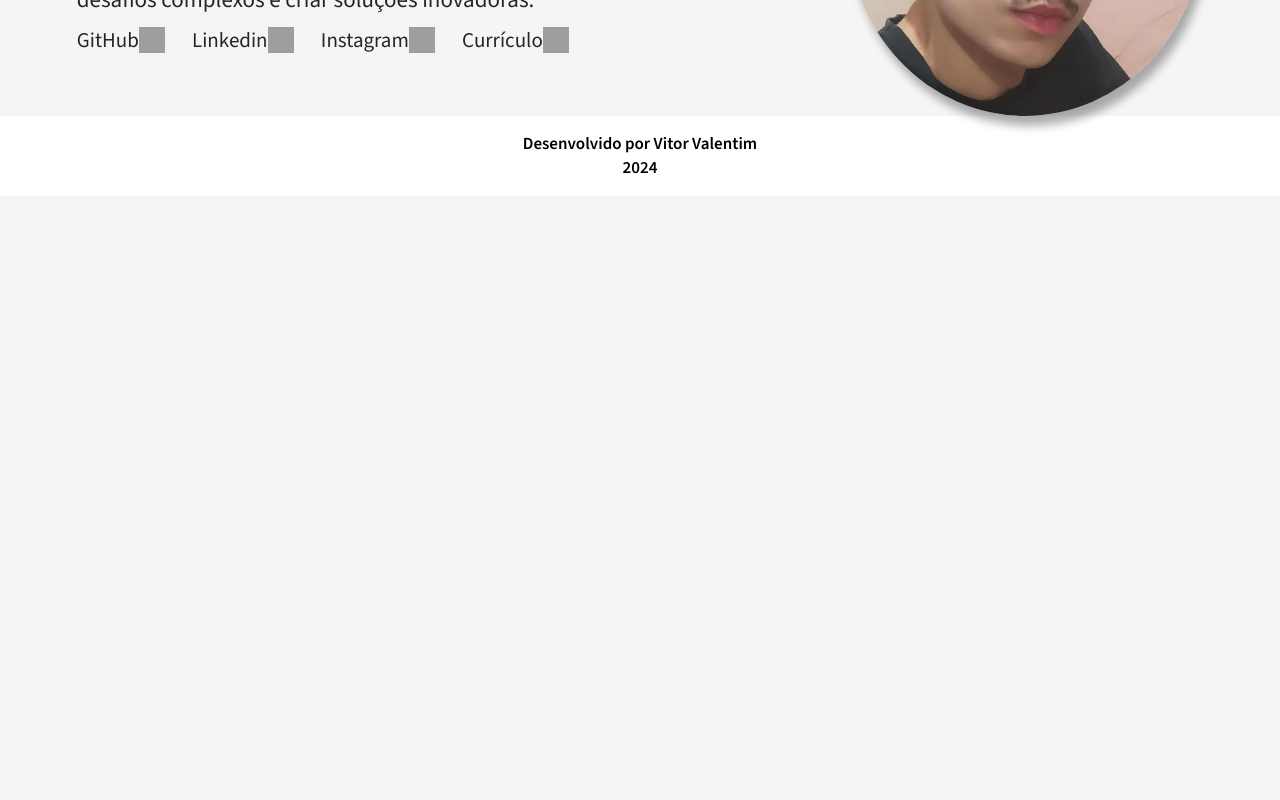
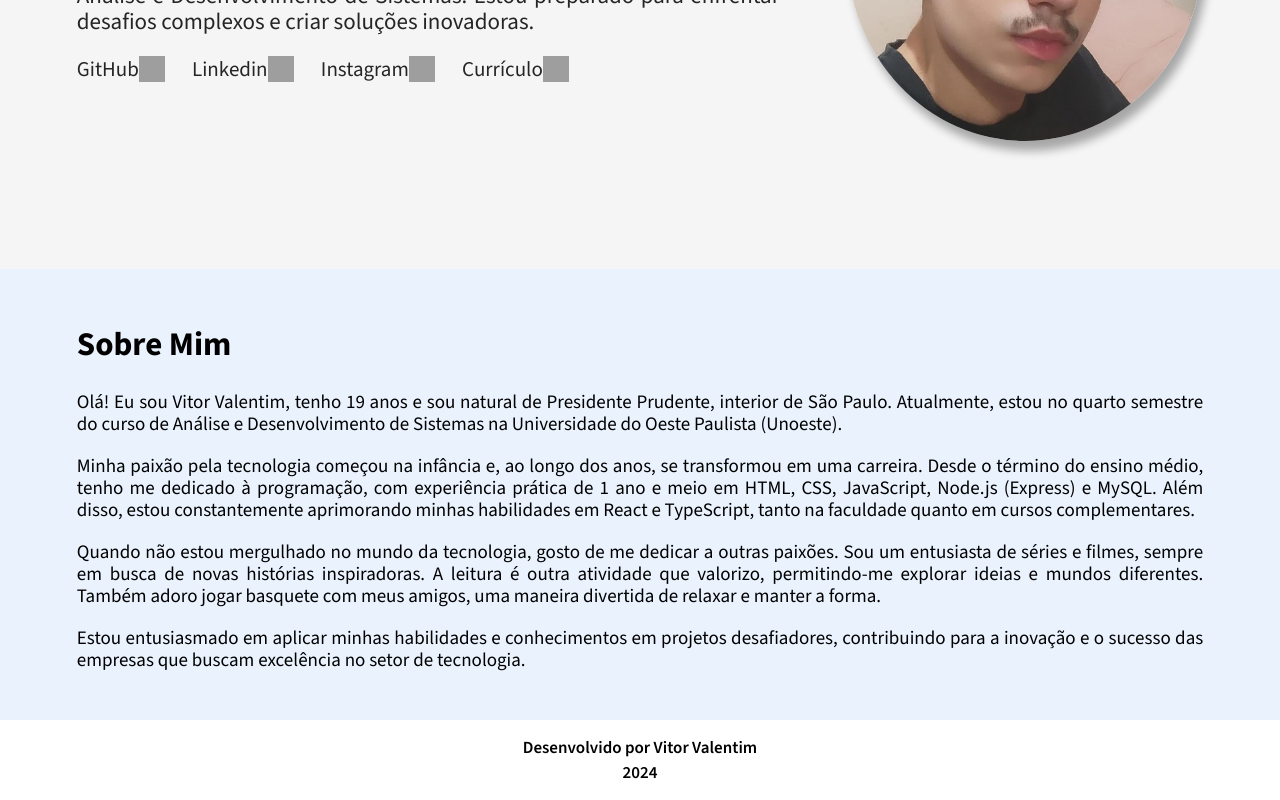
Before and after one commit to VitorValentimSilva/MeuPortfolio, a React (Vite) app: page / in a window 1280 px wide. Shown: the part 423-1223 px from the top of the page. Before the commit the page ends 800 px from the top, so only its background shows below. Built offline with nearby package versions, Linux system fonts and the light colour scheme; grey boxes are pictures that could not be loaded.

Commit message:
Finalizei o Sobre Mim

```diff
--- a/src/components/CampoInicial/index.tsx
+++ b/src/components/CampoInicial/index.tsx
@@ -5,6 +5,7 @@ const SectionEstilizado = styled.section`
   align-items: center;
   justify-content: space-between;
   gap: 6%;
+  padding: 5% 6% 10% 6%;
 
   div{
     width: 70%;
@@ -18,7 +19,7 @@ const SectionEstilizado = styled.section`
   }
 
   p{
-    margin: 0 0 2% 0;
+    margin: 0 0 3% 0;
     font-size: 23px;
     font-weight: 400;
     text-align: justify;
--- a/src/components/CampoNavegacao/index.tsx
+++ b/src/components/CampoNavegacao/index.tsx
@@ -20,7 +20,7 @@ const NavEstiliazado = styled.nav`
 const CampoNavegacao = () => {
   return(
     <NavEstiliazado>
-      <a href="">Sobre Mim</a>
+      <a href="#sobreMim">Sobre Mim</a>
       <a href="">Skills</a>
       <a href="">Hobbies</a>
       <a href="">Formação</a>
--- /dev/null
+++ b/src/components/SobreMim/index.tsx
@@ -0,0 +1,35 @@
+import styled from "styled-components";
+
+const SectionEstilizada = styled.section`
+  background-color: #EAF2FD;
+  padding: 2.3% 6%;
+
+  h2{
+    font-size: 33px;
+  }
+
+  p{
+    font-size: 19px;
+    font-weight: 400;
+    text-align: justify;
+    margin: 1.8% 0;
+  }
+`;
+
+const SobreMim = () => {
+  return (
+    <SectionEstilizada id="sobreMim">
+      <h2>Sobre Mim</h2>
+
+      <p>Olá! Eu sou Vitor Valentim, tenho 19 anos e sou natural de Presidente Prudente, interior de São Paulo. Atualmente, estou no quarto semestre do curso de Análise e Desenvolvimento de Sistemas na Universidade do Oeste Paulista (Unoeste).</p>
+
+      <p>Minha paixão pela tecnologia começou na infância e, ao longo dos anos, se transformou em uma carreira. Desde o término do ensino médio, tenho me dedicado à programação, com experiência prática de 1 ano e meio em HTML, CSS, JavaScript, Node.js (Express) e MySQL. Além disso, estou constantemente aprimorando minhas habilidades em React e TypeScript, tanto na faculdade quanto em cursos complementares.</p>
+
+      <p>Quando não estou mergulhado no mundo da tecnologia, gosto de me dedicar a outras paixões. Sou um entusiasta de séries e filmes, sempre em busca de novas histórias inspiradoras. A leitura é outra atividade que valorizo, permitindo-me explorar ideias e mundos diferentes. Também adoro jogar basquete com meus amigos, uma maneira divertida de relaxar e manter a forma.</p>
+
+      <p>Estou entusiasmado em aplicar minhas habilidades e conhecimentos em projetos desafiadores, contribuindo para a inovação e o sucesso das empresas que buscam excelência no setor de tecnologia.</p>
+    </SectionEstilizada>
+  );
+};
+
+export default SobreMim;
--- a/src/pages/Inicio/index.tsx
+++ b/src/pages/Inicio/index.tsx
@@ -1,8 +1,9 @@
 import styled from "styled-components"
 import CampoInicial from "../../components/CampoInicial"
+import SobreMim from "../../components/SobreMim"
 
 const MainEstilizado = styled.main`
-  padding: 3% 6% 0 6%;
+
 `
 
 const Inicio = () => {
@@ -10,7 +11,7 @@ const Inicio = () => {
     <MainEstilizado>
       <CampoInicial />
 
-
+      <SobreMim />
     </MainEstilizado>
   )
 }
```
